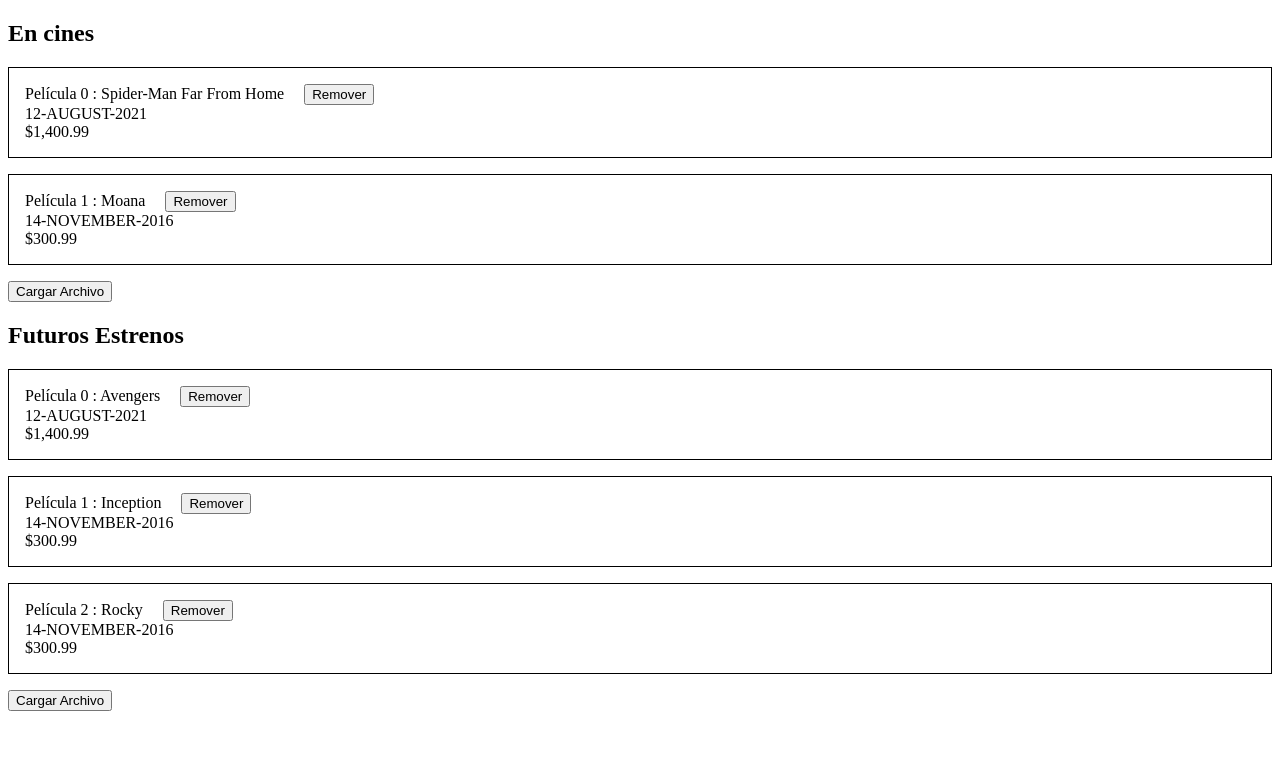
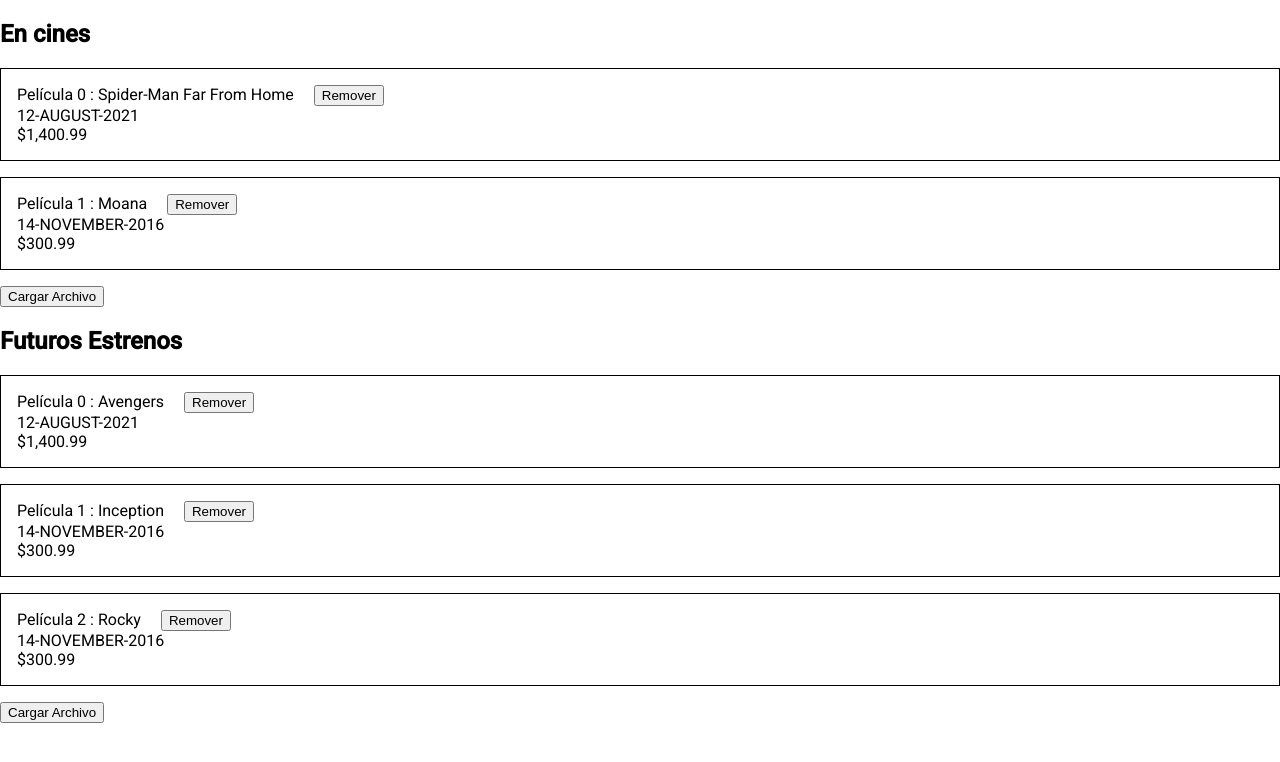
Before and after one commit to tinlui/front-end, an Angular app: page / in a window 1280 px wide. Shown: the top 762 px of the page. Built offline with nearby package versions, Linux system fonts and the light colour scheme.

Commit message:
Material Design

```diff
--- a/angular.json
+++ b/angular.json
@@ -30,6 +30,7 @@
               "src/assets"
             ],
             "styles": [
+              "./node_modules/@angular/material/prebuilt-themes/indigo-pink.css",
               "src/styles.css"
             ],
             "scripts": []
@@ -97,6 +98,7 @@
               "src/assets"
             ],
             "styles": [
+              "./node_modules/@angular/material/prebuilt-themes/indigo-pink.css",
               "src/styles.css"
             ],
             "scripts": []
--- a/package.json
+++ b/package.json
@@ -11,10 +11,12 @@
   "private": true,
   "dependencies": {
     "@angular/animations": "~12.0.4",
+    "@angular/cdk": "^12.2.1",
     "@angular/common": "~12.0.4",
     "@angular/compiler": "~12.0.4",
     "@angular/core": "~12.0.4",
     "@angular/forms": "~12.0.4",
+    "@angular/material": "^12.2.1",
     "@angular/platform-browser": "~12.0.4",
     "@angular/platform-browser-dynamic": "~12.0.4",
     "@angular/router": "~12.0.4",
--- a/src/app/app.module.ts
+++ b/src/app/app.module.ts
@@ -5,6 +5,7 @@
 import { AppComponent } from './app.component';
 import { ListadoPeliculasComponent } from './peliculas/listado-peliculas/listado-peliculas.component';
 import { ListadoGenericoComponent } from './utilidades/listado-generico/listado-generico.component';
+import { BrowserAnimationsModule } from '@angular/platform-browser/animations';
 
 @NgModule({
   declarations: [
@@ -14,7 +15,8 @@
   ],
   imports: [
     BrowserModule,
-    AppRoutingModule
+    AppRoutingModule,
+    BrowserAnimationsModule
   ],
   providers: [],
   bootstrap: [AppComponent]
--- a/src/index.html
+++ b/src/index.html
@@ -6,6 +6,9 @@
   <base href="/">
   <meta name="viewport" content="width=device-width, initial-scale=1">
   <link rel="icon" type="image/x-icon" href="favicon.ico">
+  <link rel="preconnect" href="https://fonts.gstatic.com">
+  <link href="https://fonts.googleapis.com/css2?family=Roboto:wght@300;400;500&display=swap" rel="stylesheet">
+  <link href="https://fonts.googleapis.com/icon?family=Material+Icons" rel="stylesheet">
 </head>
 <body>
   <app-root></app-root>
--- a/src/styles.css
+++ b/src/styles.css
@@ -1 +1,4 @@
 /* You can add global styles to this file, and also import other style files */
+
+html, body { height: 100%; }
+body { margin: 0; font-family: Roboto, "Helvetica Neue", sans-serif; }
```
Also changed, not shown: 1 other file (tests, documents, lock files or other folders).
